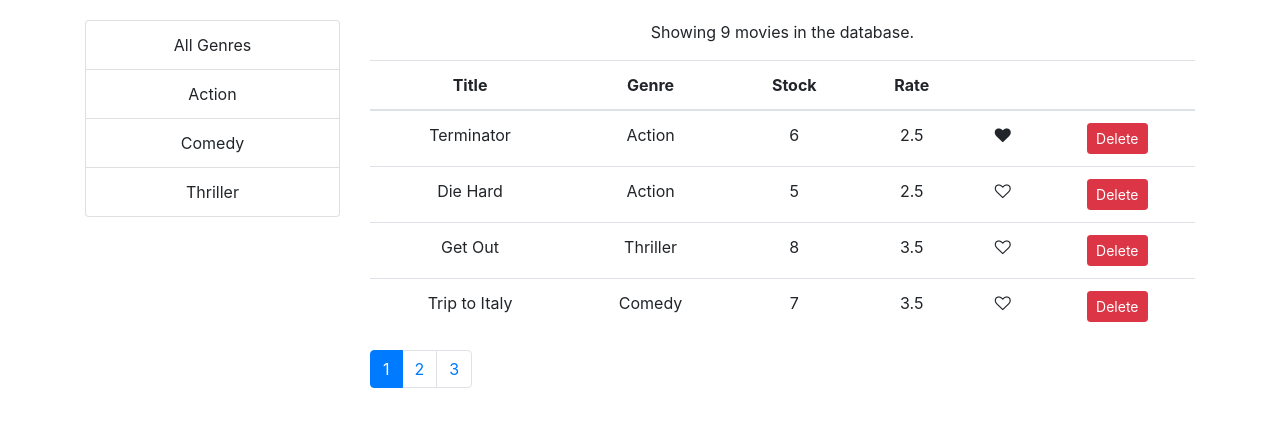
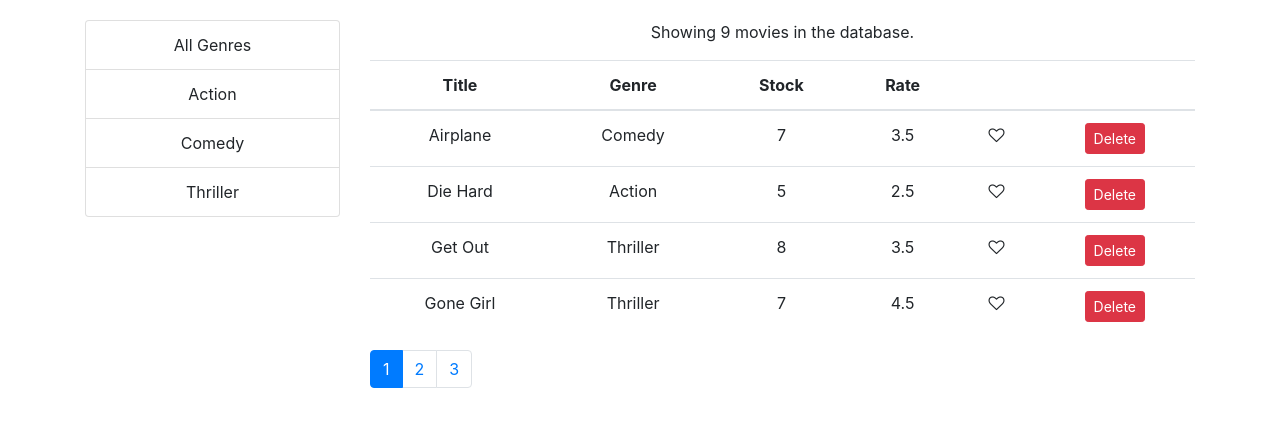
Before and after one commit to frdvorak/vidly, a React (Create React App) app: page / in a window 1280 px wide. Shown: the top 426 px of the page. Built offline with nearby package versions, Linux system fonts and the light colour scheme.

Commit message:
implementing sorting - ascending

```diff
--- a/src/components/movies.jsx
+++ b/src/components/movies.jsx
@@ -5,6 +5,7 @@
 import { getMovies } from '../services/fakeMovieService';
 import { getGenres } from '../services/fakeGenreService';
 import { paginate } from '../utils/paginate';
+import _ from 'lodash';
 
 
 class Movies extends Component {
@@ -13,7 +14,7 @@
         genres: [],
         pageSize: 4,
         currentPage: 1,
-        selectedGenre: ''
+        sortColumn: { path: 'title', order: 'asc' }
     };
     componentDidMount() {
         const genres = [{ _id: '', name: 'All Genres' }, ...getGenres()]
@@ -37,19 +38,24 @@
         this.setState({ selectedGenre: genre, currentPage: 1 })
     }
     handleSort = path => {
-        console.log(path);
+        this.setState({ sortColumn: { path, order: 'asc' } })
     }
     render() {
         const { length: count } = this.state.movies;
-        const { pageSize, currentPage, selectedGenre, movies: allMovies } = this.state;
+        const { pageSize, currentPage, sortColumn, selectedGenre, movies: allMovies } = this.state;
 
         if (count === 0) return <p>There are no movies in the database.</p>
 
+        // 1) first we filter
         const filtered = selectedGenre && selectedGenre._id
             ? allMovies.filter(m => m.genre._id === selectedGenre._id)
             : allMovies;
 
-        const movies = paginate(filtered, currentPage, pageSize);
+        // 2) then we sort
+        const sorted = _.orderBy(filtered, [sortColumn.path], [sortColumn.order])
+
+        // 3) and then we paginate the data
+        const movies = paginate(sorted, currentPage, pageSize);
 
         return (
             <div className="row">
```
